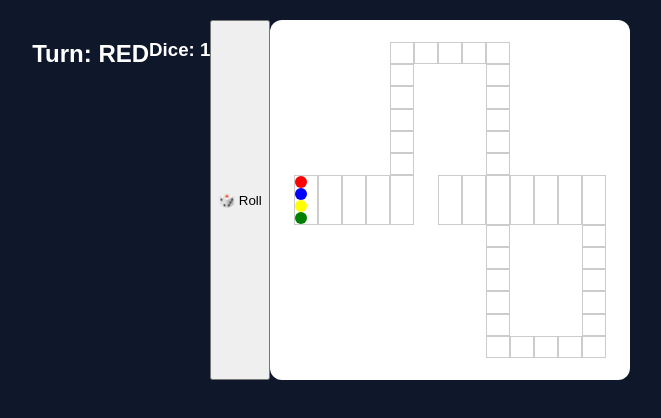
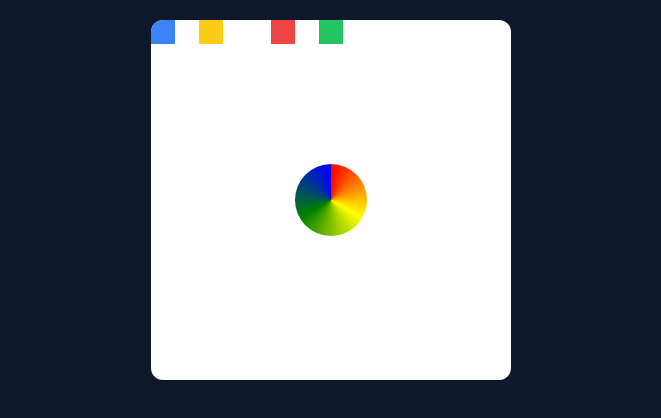
Before and after one commit to Aadi639707/Ludobot, a Next.js app: page / in a window 1280 px wide. Shown: the top 418 px of the page, without its empty margins (309-970 px from the left). Built offline with nearby package versions, Linux system fonts and the light colour scheme.

Commit message:
Refactor Home component and remove unused code

```diff
--- a/app/page.tsx
+++ b/app/page.tsx
@@ -1,71 +1,25 @@
 "use client";
-import { useState } from "react";
-
-const path = [
-  { r: 8, c: 2 }, { r: 8, c: 3 }, { r: 8, c: 4 }, { r: 8, c: 5 }, { r: 8, c: 6 },
-  { r: 7, c: 6 }, { r: 6, c: 6 }, { r: 5, c: 6 }, { r: 4, c: 6 }, { r: 3, c: 6 },
-  { r: 2, c: 6 }, { r: 2, c: 7 }, { r: 2, c: 8 }, { r: 2, c: 9 }, { r: 2, c: 10 },
-  { r: 3, c: 10 }, { r: 4, c: 10 }, { r: 5, c: 10 }, { r: 6, c: 10 }, { r: 7, c: 10 },
-  { r: 8, c: 10 }, { r: 8, c: 11 }, { r: 8, c: 12 }, { r: 8, c: 13 }, { r: 8, c: 14 },
-  { r: 9, c: 14 }, { r: 10, c: 14 }, { r: 11, c: 14 }, { r: 12, c: 14 }, { r: 13, c: 14 },
-  { r: 14, c: 14 }, { r: 14, c: 13 }, { r: 14, c: 12 }, { r: 14, c: 11 }, { r: 14, c: 10 },
-  { r: 13, c: 10 }, { r: 12, c: 10 }, { r: 11, c: 10 }, { r: 10, c: 10 }, { r: 9, c: 10 },
-  { r: 8, c: 10 }, { r: 8, c: 9 }, { r: 8, c: 8 }
-];
-
-const colors = ["red", "blue", "yellow", "green"];
 
 export default function Home() {
-  const [dice, setDice] = useState(1);
-  const [turn, setTurn] = useState(0);
-  const [pos, setPos] = useState([0, 0, 0, 0]);
-
-  function roll() {
-    const d = Math.floor(Math.random() * 6) + 1;
-    setDice(d);
-
-    setPos(p => {
-      const copy = [...p];
-      const newPos = Math.min(copy[turn] + d, path.length - 1);
-
-      // Kill logic
-      for (let i = 0; i < 4; i++) {
-        if (i !== turn && copy[i] === newPos) {
-          copy[i] = 0; // opponent back to start
-        }
-      }
-
-      copy[turn] = newPos;
-      return copy;
-    });
-
-    setTurn(t => (t + 1) % 4);
-  }
-
   return (
     <div className="screen">
-      <h2>Turn: {colors[turn].toUpperCase()}</h2>
-      <h3>Dice: {dice}</h3>
-      <button onClick={roll}>🎲 Roll</button>
+      <div className="board">
 
-      <div className="board">
-        {path.map((p, i) => (
-          <div key={i} className="cell" style={{ gridRow: p.r, gridColumn: p.c }}>
-            {pos.map((pp, idx) =>
-              pp === i ? (
-                <div
-                  key={idx}
-                  style={{
-                    width: 12,
-                    height: 12,
-                    borderRadius: "50%",
-                    background: colors[idx]
-                  }}
-                />
-              ) : null
-            )}
-          </div>
-        ))}
+        {/* Top Row */}
+        <div className="home blue"></div>
+        <div className="path"></div>
+        <div className="home yellow"></div>
+
+        {/* Middle Row */}
+        <div className="path"></div>
+        <div className="center"></div>
+        <div className="path"></div>
+
+        {/* Bottom Row */}
+        <div className="home red"></div>
+        <div className="path"></div>
+        <div className="home green"></div>
+
       </div>
     </div>
   );
```
